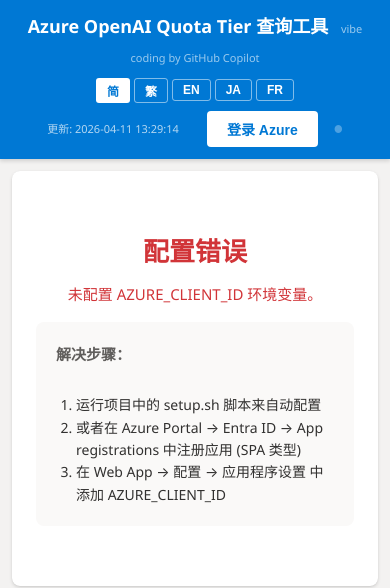
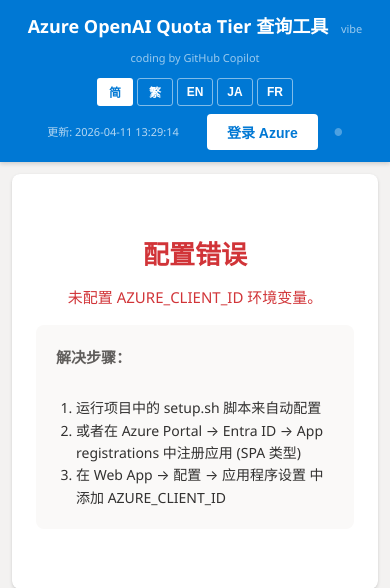
Before and after one commit to auswang/AOAIQuotaTier, a Flask app: page / in a window 390 px wide. Shown: the top 588 px of the page. Run offline with Flask 3, Linux system fonts and the light colour scheme.

Commit message:
fix: 语言按钮统一36x28px尺寸，header固定56px高度

```diff
--- a/templates/index.html
+++ b/templates/index.html
@@ -33,6 +33,8 @@
             align-items: center;
             gap: 12px;
             box-shadow: 0 2px 4px rgba(0,0,0,.15);
+            height: 56px;
+            box-sizing: border-box;
         }
         .header h1 { font-size: 18px; font-weight: 600; white-space: nowrap; overflow: hidden; text-overflow: ellipsis; min-width: 0; }
         .header .header-right { display: flex; align-items: center; gap: 16px; justify-content: flex-end; }
@@ -202,7 +204,7 @@
         .badge-std { background: #e8f5e9; color: #2e7d32; }
         @media (max-width: 768px) {
             .container { padding: 12px; }
-            .header { padding: 12px 16px; grid-template-columns: 1fr; justify-items: center; gap: 8px; }
+            .header { padding: 12px 16px; grid-template-columns: 1fr; justify-items: center; gap: 8px; height: auto; }
             .header h1 { white-space: normal; text-align: center; }
             .header .header-right { justify-content: center; }
             .filter-row { flex-direction: column; }
@@ -210,9 +212,11 @@
         }
         .lang-bar { display:flex; gap:4px; align-items:center; }
         .lang-btn {
-            padding:3px 10px; border:1px solid rgba(255,255,255,0.5); border-radius:3px;
+            width:36px; height:28px; border:1px solid rgba(255,255,255,0.5); border-radius:3px;
             background:transparent; color:#fff; font-size:12px; font-weight:600;
             cursor:pointer; transition:all 0.15s;
+            display:inline-flex; align-items:center; justify-content:center;
+            padding:0; box-sizing:border-box;
         }
         .lang-btn:hover { background:rgba(255,255,255,0.15); }
         .lang-btn.active { background:#fff; color:var(--primary); }
```
